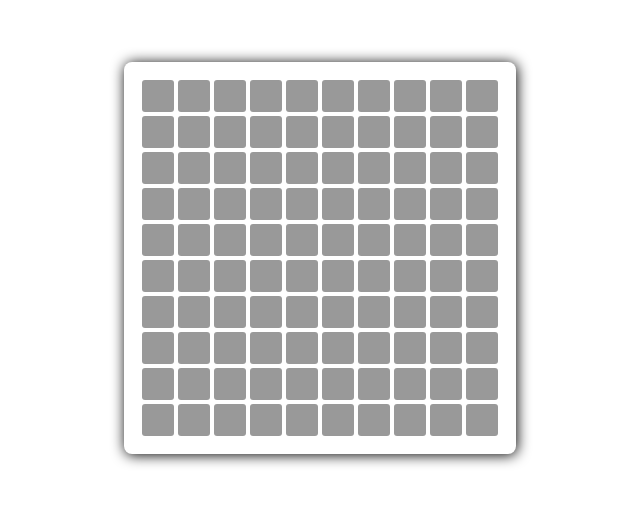
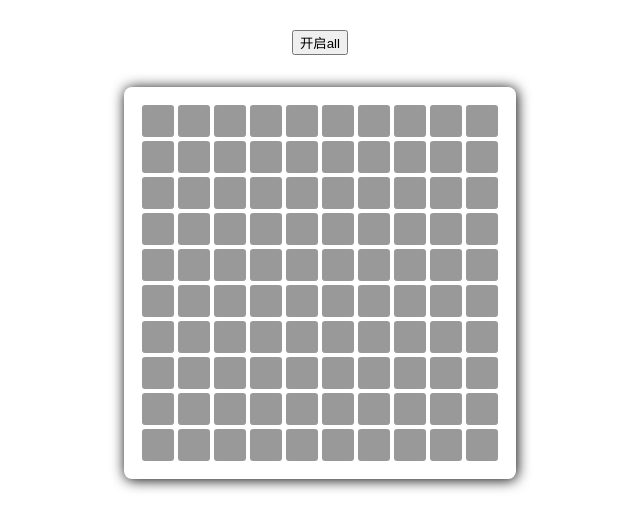
Before and after one commit to enpitsuLin/minesweeper-next, a React app: page / in a window 1280 px wide. Shown: the top 530 px of the page, without its empty margins (320-960 px from the left). Built offline with nearby package versions, Linux system fonts and the light colour scheme.

Commit message:
feat: 生成雷区使用成员方法;增加一个开启全部的成员方法并增加按钮调试

```diff
--- a/src/components/Game.tsx
+++ b/src/components/Game.tsx
@@ -19,7 +19,7 @@ export default class Game extends Component<Props, { width: number; height: numb
 		this.state = {
 			width: 10,
 			height: 10,
-			count: 0
+			count: 10
 		};
 	}
 	render() {
--- a/src/components/Ground.tsx
+++ b/src/components/Ground.tsx
@@ -23,8 +23,19 @@ interface Props {
 	count: number;
 }
 
-function generateMine(level: Props) {
-	const { width, height, count } = level;
+export default class Ground extends Component<Props, { mineMap: CellItem[][] }> {
+	constructor(props: Props) {
+		super(props);
+		this.state = {
+			mineMap: []
+		};
+	}
+	/**
+	 * 生成雷区
+	 * @returns mineMap
+	 */
+	generateMine() {
+		const { width, height, count } = this.props;
 		const empty: boolean[] = new Array(width * height - count).fill(false);
 		const mines: boolean[] = new Array(count).fill(true);
 
@@ -45,7 +56,6 @@ function generateMine(level: Props) {
 					[row - 1, col + 1],
 
 					[row, col - 1],
-				[row, col],
 					[row, col + 1],
 
 					[row + 1, col - 1],
@@ -78,16 +88,14 @@ function generateMine(level: Props) {
 		}
 		return mineMap;
 	}
-
-export default class Ground extends Component<Props, { mineMap: CellItem[][] }> {
-	constructor(props: Props) {
-		super(props);
-		this.state = {
-			mineMap: []
-		};
+	openAllCell() {
+		const mineMap = this.state.mineMap;
+		this.setState({
+			mineMap: mineMap.map(row => row.map(col => ({ ...col, isOpen: true })))
+		});
 	}
 	componentDidMount() {
-		const mineMap = generateMine({ width: 10, height: 10, count: 10 });
+		const mineMap = this.generateMine();
 		this.setState({
 			mineMap: mineMap as CellItem[][]
 		});
@@ -95,6 +103,14 @@ export default class Ground extends Component<Props, { mineMap: CellItem[][] }>
 	render() {
 		const mineMap = this.state.mineMap;
 		return (
+			<>
+				<button
+					onClick={() => {
+						this.openAllCell();
+					}}
+				>
+					开启all
+				</button>
 				<StyledGround>
 					{mineMap.map((rowItem, rowIndex) => (
 						<StyledRow key={rowIndex}>
@@ -117,6 +133,7 @@ export default class Ground extends Component<Props, { mineMap: CellItem[][] }>
 						</StyledRow>
 					))}
 				</StyledGround>
+			</>
 		);
 	}
 }
```
Lines whose indentation alone changed are shown as unchanged.
